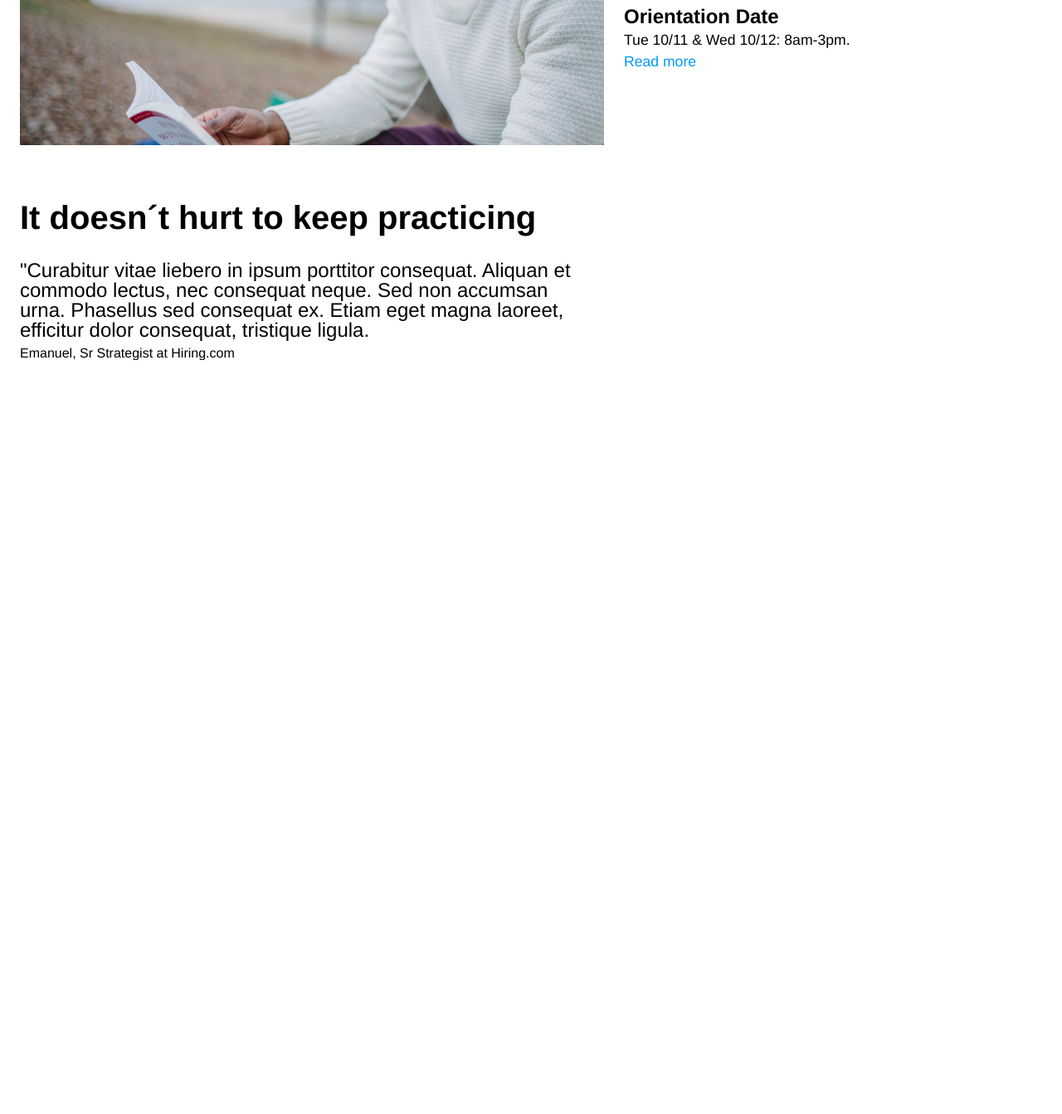
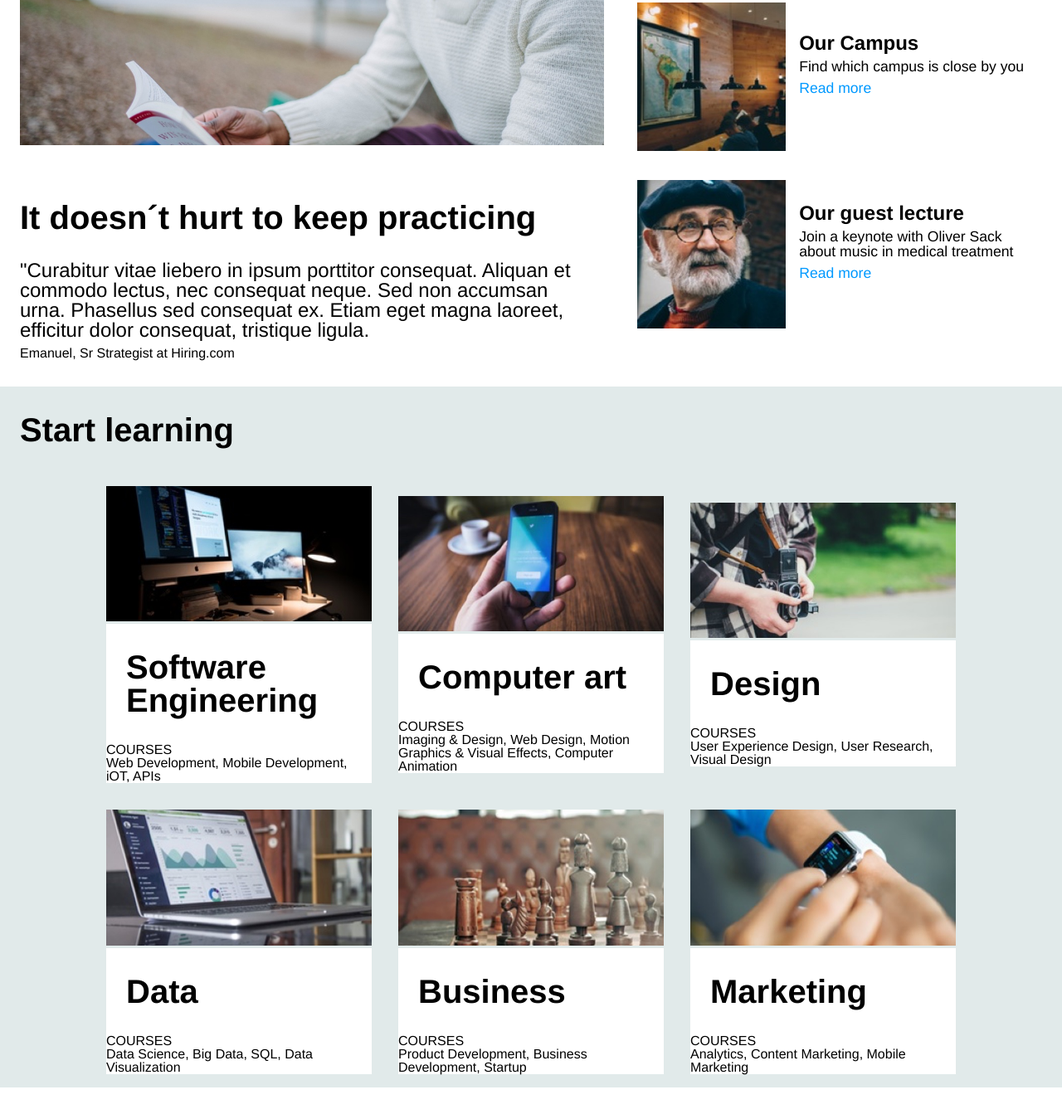
Before and after one commit to frnzmnn/Capstone, a plain HTML site: page index.html in a window 1280 px wide. Shown: the part 895-2238 px from the top of the page at 83% size. Before the commit the page ends 1329 px from the top, so only its background shows below. Drawn offline with Linux system fonts and the light colour scheme.

Commit message:
Add courses

```diff
--- a/index.html
+++ b/index.html
@@ -57,15 +57,100 @@
       <h3>Tue 10/11 & Wed 10/12: 8am-3pm.</h3>
       <h4><a href="#">Read more</a></h4>
     </div>
+    <div class="biteimage">
+      <img src="resources/images/information-campus.jpg" />
+    </div>
+    <div class="bitetext">
+      <h2>Our Campus</h1>
+      <h3>Find which campus is close by you</h3>
+      <h4><a href="#">Read more</a></h4>
+    </div>
+    <div class="biteimage">
+      <img src="resources/images/information-guest-lecture.jpg" />
+    </div>
+    <div class="bitetext">
+      <h2>Our guest lecture</h1>
+      <h3>Join a keynote with Oliver Sack <br> about music in medical treatment</h3>
+      <h4><a href="#">Read more</a></h4>
+    </div>
+  </div>
+</div>
 
+<!-- Course Program -->
 
+<div class="program">
+  <h1>Start learning</h1>
 
+<div class="overview flex-container1">
+
+  <div class="course">
+    <div class="courseimage">
+      <img src="resources/images/course-software.jpg" />
+   </div>
+    <div class="coursetext">
+      <h1>Software Engineering</h1>
+      <h2>COURSES</h2>
+      <h3>Web Development, Mobile Development, iOT, APIs</h3>
+    </div>
+  </div>
+
+  <div class="course">
+    <div class="courseimage">
+      <img src="resources/images/course-computer-art.jpg" />
+   </div>
+    <div class="coursetext">
+      <h1>Computer art</h1>
+      <h2>COURSES</h2>
+      <h3>Imaging & Design, Web Design, Motion Graphics & Visual Effects, Computer Animation</h3>
+    </div>
+  </div>
+
+  <div class="course">
+    <div class="courseimage">
+      <img src="resources/images/course-design.jpg" />
+  </div>
+    <div class="coursetext">
+      <h1>Design</h1>
+      <h2>COURSES</h2>
+      <h3>User Experience Design, User Research, Visual Design</h3>
+    </div>
+  </div>
+
+  <div class="course">
+    <div class="courseimage">
+      <img src="resources/images/course-data.jpg" />
+  </div>
+    <div class="coursetext">
+      <h1>Data</h1>
+      <h2>COURSES</h2>
+      <h3>Data Science, Big Data, SQL, Data Visualization</h3>
+    </div>
+  </div>
+
+  <div class="course">
+    <div class="courseimage">
+      <img src="resources/images/course-business.jpg" />
+  </div>
+    <div class="coursetext">
+      <h1>Business</h1>
+      <h2>COURSES</h2>
+      <h3>Product Development, Business Development, Startup</h3>
+    </div>
+  </div>
+
+  <div class="course">
+    <div class="courseimage">
+      <img src="resources/images/course-marketing.jpg" />
+  </div>
+    <div class="coursetext">
+      <h1>Marketing</h1>
+      <h2>COURSES</h2>
+      <h3>Analytics, Content Marketing, Mobile Marketing</h3>
+    </div>
   </div>
 
 </div>
-
-
-
+</div>
 
   </body>
 </html>
--- a/resources/css/style.css
+++ b/resources/css/style.css
@@ -12,6 +12,13 @@ body {
   display: flex;
   flex-wrap: wrap;
   justify-content: space-between;
+  align-items: center;
+}
+
+.flex-container1 {
+  display: flex;
+  flex-wrap: wrap;
+  justify-content: center;
   align-items: center;
 }
 
@@ -114,7 +121,7 @@ header  {
   margin-left: 1.5rem;
 }
 
-.teasertext h1 {
+.teasertext h1, .program h1 {
   font-size: 2.5rem;
   font-weight: bold;
   margin-left: 1.5rem;
@@ -132,9 +139,14 @@ header  {
   margin-left: 2rem;
 }
 
-.bites .biteimage img {
-  width: 55%;
-  margin: 2rem;
+.bites .biteimage {
+  width: 35%;
+  margin-top: 2rem;
+  margin-left: 2rem;
+}
+
+.bites .biteimage img{
+  width: 100%;
 }
 
 .bites .bitetext {
@@ -158,3 +170,31 @@ header  {
   text-decoration: none;
   color: rgb(0, 153, 255);
 }
+
+.highlight {
+  background-color: rgb(225, 234, 234);
+}
+
+.program {
+  margin-top: 2rem;
+  margin-bottom: 2rem;
+  background-color: rgb(225, 234, 234);
+}
+
+.program h1 {
+  padding-top: 2rem;
+  padding-bottom: 2rem;
+}
+
+.course {
+  width: 25%;
+  margin: 1rem;
+}
+
+.course .courseimage img {
+  width: 100%;
+}
+
+.coursetext {
+  background-color: rgb(255, 255, 255);
+}
```
